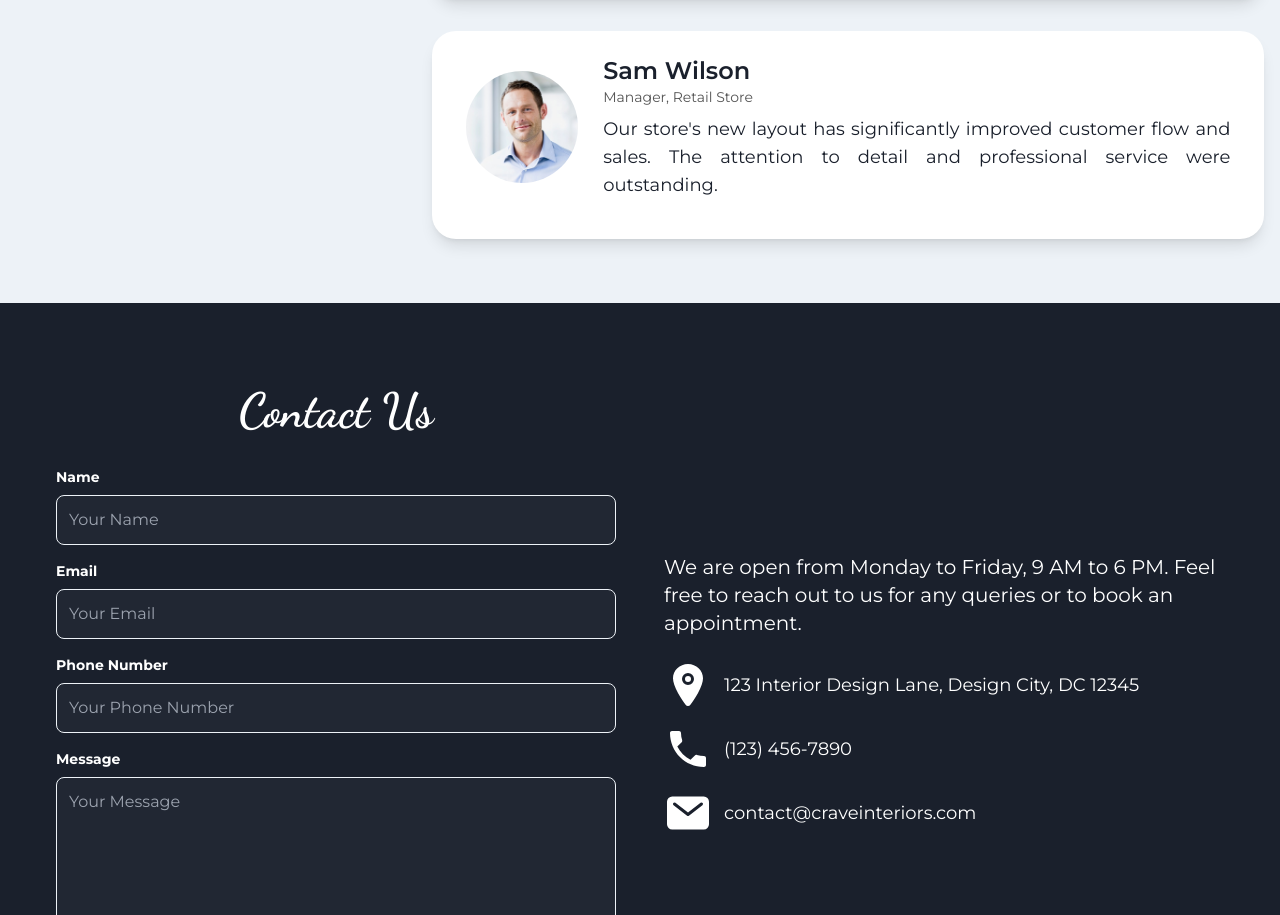
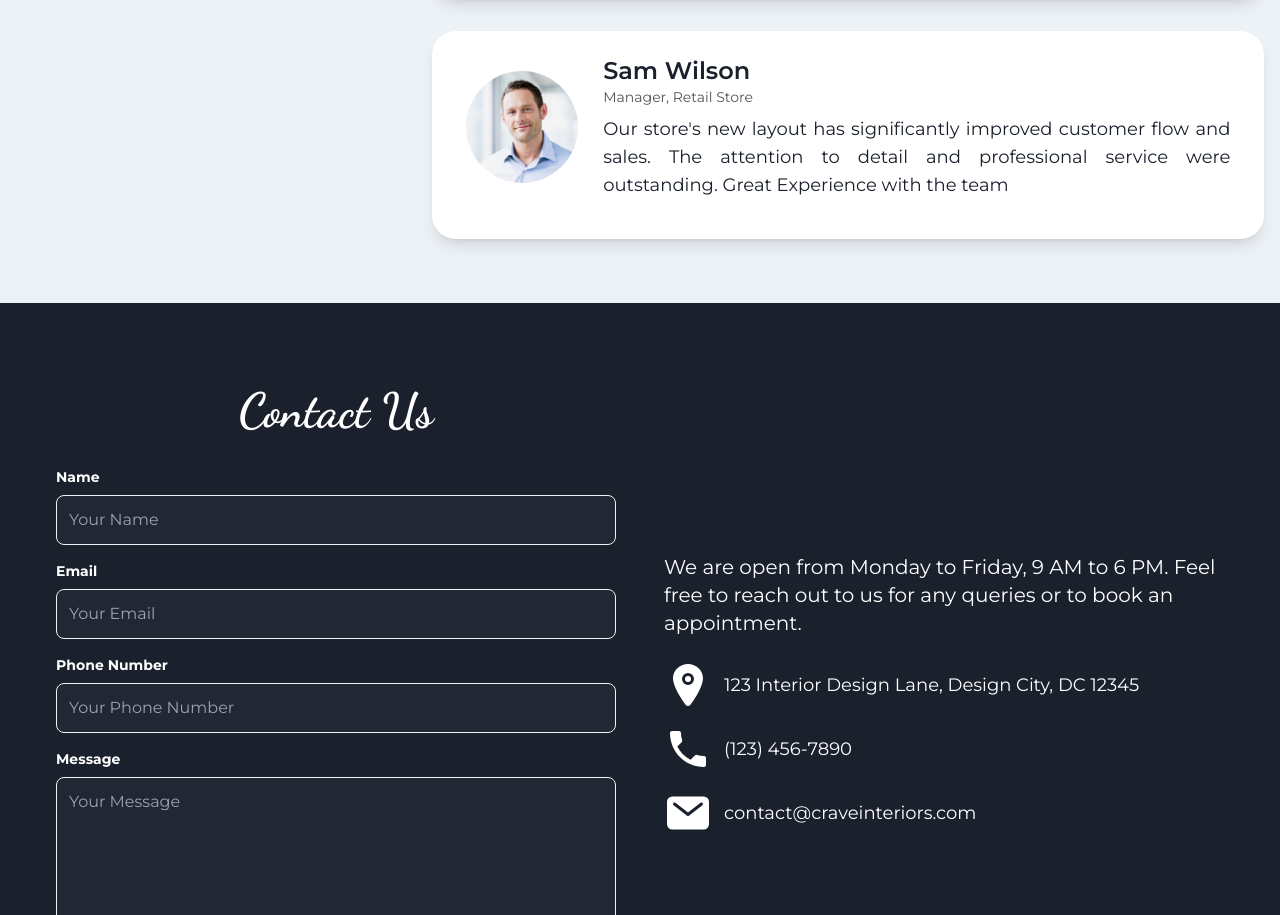
Before and after one commit to chiragcode11/icrave, a React (Create React App) app: page / in a window 1280 px wide. Shown: the part 2909-3824 px from the top of the page. Built offline with nearby package versions, Linux system fonts and the light colour scheme; a web font is replaced by a local one.

Commit message:
test commit

```diff
--- a/src/components/Testimonials.jsx
+++ b/src/components/Testimonials.jsx
@@ -22,7 +22,7 @@ const testimonials = [
     name: "Sam Wilson",
     title: "Manager, Retail Store",
     message:
-      "Our store's new layout has significantly improved customer flow and sales. The attention to detail and professional service were outstanding.",
+      "Our store's new layout has significantly improved customer flow and sales. The attention to detail and professional service were outstanding. Great Experience with the team",
     image: three,
   },
 ];
```
